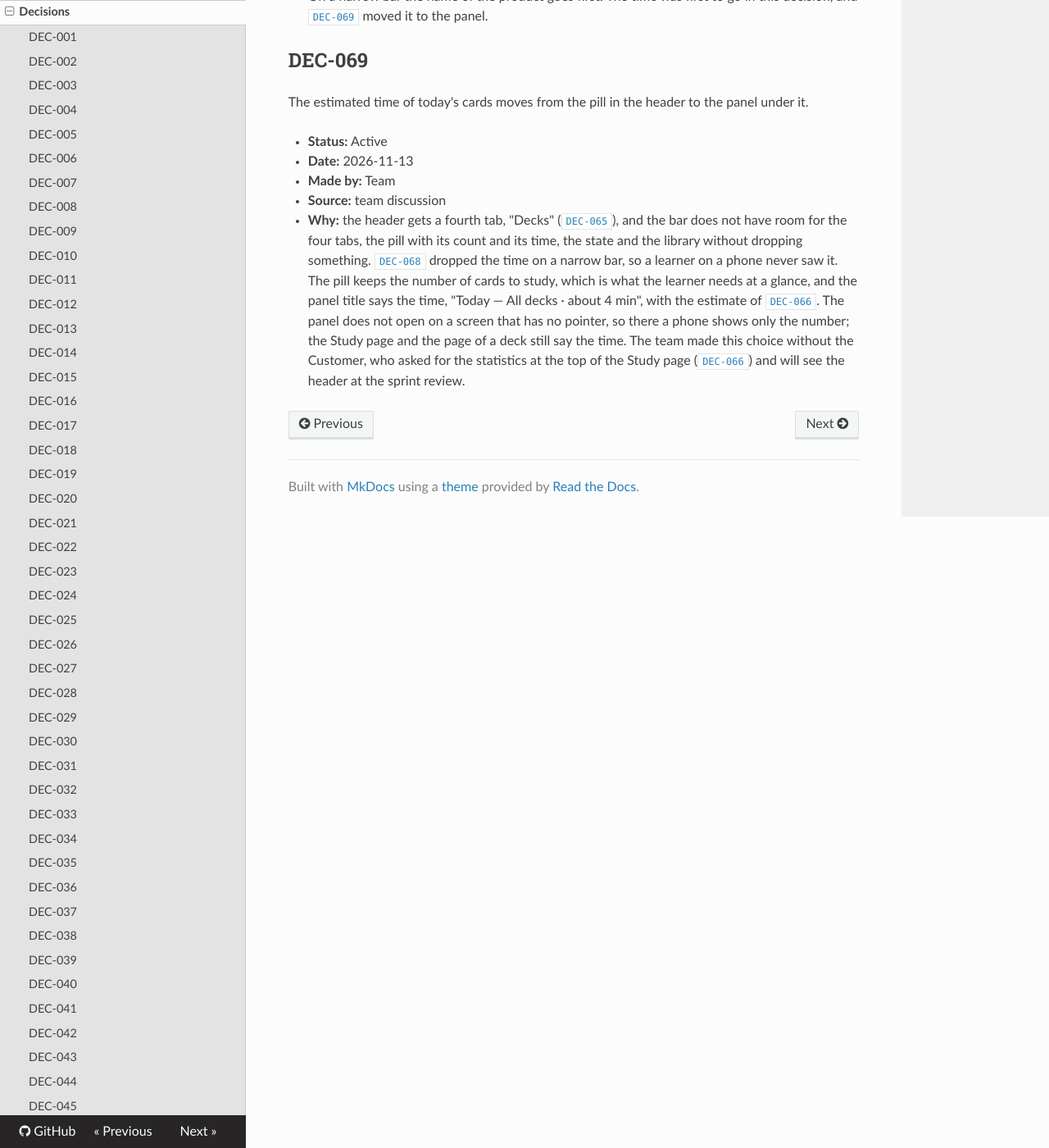
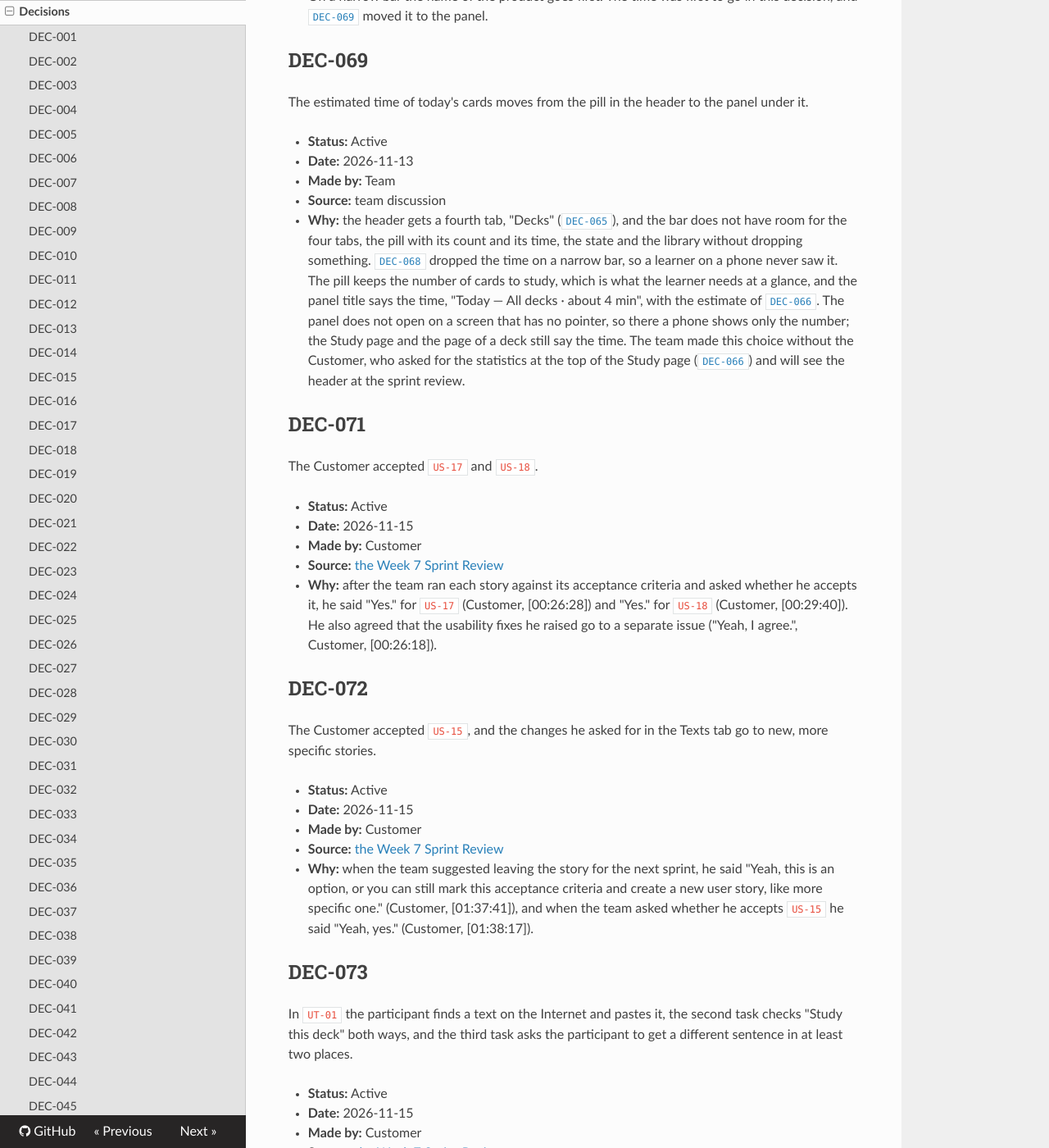
Before and after one commit to itpd-team-6/sentence-cards-generator-team-6, an MkDocs documentation site: the page built from docs/decisions.md, in a window 1280 px wide and 1400 px high, scrolled down 31021 px. Shown: the whole window at 82% size. Built offline with MkDocs 1.6.1, drawn with Linux system fonts in a browser that asks for light colours; nearby versions of some CDN libraries; some of the changed text lies outside the part shown.

Commit message:
Record the decisions of the Week 7 Sprint Review

```diff
--- a/docs/decisions.md
+++ b/docs/decisions.md
@@ -800,3 +800,88 @@ The estimated time of today's cards moves from the pill in the header to the pan
 - **Why:** the header gets a fourth tab, "Decks" ([`DEC-065`](#dec-065)), and the bar does not have room for the four tabs, the pill with its count and its time, the state and the library without dropping something. [`DEC-068`](#dec-068) dropped the time on a narrow bar, so a learner on a phone never saw it.
   The pill keeps the number of cards to study, which is what the learner needs at a glance, and the panel title says the time, "Today — All decks · about 4 min", with the estimate of [`DEC-066`](#dec-066). The panel does not open on a screen that has no pointer, so there a phone shows only the number; the Study page and the page of a deck still say the time.
   The team made this choice without the Customer, who asked for the statistics at the top of the Study page ([`DEC-066`](#dec-066)) and will see the header at the sprint review.
+
+## DEC-071
+
+The Customer accepted `US-17` and `US-18`.
+
+- **Status:** Active
+- **Date:** 2026-11-15
+- **Made by:** Customer
+- **Source:** [the Week 7 Sprint Review](../reports/week-07/meeting-report.md)
+- **Why:** after the team ran each story against its acceptance criteria and asked whether he accepts it, he said "Yes." for `US-17` (Customer, [00:26:28]) and "Yes." for `US-18` (Customer, [00:29:40]).
+  He also agreed that the usability fixes he raised go to a separate issue ("Yeah, I agree.", Customer, [00:26:18]).
+
+## DEC-072
+
+The Customer accepted `US-15`, and the changes he asked for in the Texts tab go to new, more specific stories.
+
+- **Status:** Active
+- **Date:** 2026-11-15
+- **Made by:** Customer
+- **Source:** [the Week 7 Sprint Review](../reports/week-07/meeting-report.md)
+- **Why:** when the team suggested leaving the story for the next sprint, he said "Yeah, this is an option, or you can still mark this acceptance criteria and create a new user story, like more specific one." (Customer, [01:37:41]), and when the team asked whether he accepts `US-15` he said "Yeah, yes." (Customer, [01:38:17]).
+
+## DEC-073
+
+In `UT-01` the participant finds a text on the Internet and pastes it, the second task checks "Study this deck" both ways, and the third task asks the participant to get a different sentence in at least two places.
+
+- **Status:** Active
+- **Date:** 2026-11-15
+- **Made by:** Customer
+- **Source:** [the Week 7 Sprint Review](../reports/week-07/meeting-report.md)
+- **Why:** he said "I think the primary task should be a bit extended so the user finds a text and pastes it." (Customer, [01:44:11]) and "But it would be more realistic to let them find the text on the Internet and paste it." (Customer, [01:46:28]), and suggested "Maybe you can also track how much it takes to find the text, copy it and so on." (Customer, [01:46:38]).
+  For the second task he said "Yes. It would be nice to check both ways." (Customer, [02:00:56]).
+  For the third task he said "I think you should ask the user to regenerate in at least two places, like in your system." (Customer, [01:57:08]) and "If regenerate is too specific, maybe, like, use this simpler wording, like, get a different one." (Customer, [01:57:52]).
+  The team agreed that the participants get no text beforehand.
+
+## DEC-074
+
+The Customer agreed with `QR-08`.
+
+- **Status:** Active
+- **Date:** 2026-11-15
+- **Made by:** Customer
+- **Source:** [the Week 7 Sprint Review](../reports/week-07/meeting-report.md)
+- **Why:** after the team read the measure and the bar of `QR-08`, he said "Yeah, sounds right." (Customer, [02:02:20]) and "Yeah, I think it's enough." (Customer, [02:02:24]).
+
+## DEC-075
+
+The Texts tab has two sub-tabs, "Add cards from a text" open by default and "Your texts" with active and archived texts, and the language pair is below the text field with an explanation.
+
+- **Status:** Active
+- **Date:** 2026-11-15
+- **Made by:** Customer
+- **Source:** [the Week 7 Sprint Review](../reports/week-07/meeting-report.md)
+- **Why:** he said "The primary one is add cards from a text and it opens by default." (Customer, [01:03:56]), "Maybe we could use an archive, the archive word instead of hiding." (Customer, [00:45:43]), "So I would suggest to move the settings to below the text input field." (Customer, [01:08:26]) and "And also explain what it's meant for." (Customer, [01:08:36]).
+
+## DEC-076
+
+A card keeps its link to its text while the text exists, and a card whose word is no longer in the text is marked.
+
+- **Status:** Active
+- **Date:** 2026-11-15
+- **Made by:** Customer
+- **Source:** [the Week 7 Sprint Review](../reports/week-07/meeting-report.md)
+- **Why:** he said "I'm not sure we should delete a card when the text is deleted or the word is unmarked." (Customer, [00:32:09]), "So I would suggest to keep the association between a card and the text as long as the text is still there, it exists." (Customer, [01:32:30]) and "Yeah, maybe show them somehow, like mark them somehow that the word is not inside the text" (Customer, [01:32:47]).
+  It builds on [`DEC-064`](#dec-064), which says a text keeps its cards when it changes.
+
+## DEC-077
+
+The green indicator of the connection is replaced by notifications shown where an error stops the learner, the search of Your cards finds only cards, and the sentence of a card is shown whole.
+
+- **Status:** Active
+- **Date:** 2026-11-15
+- **Made by:** Customer
+- **Source:** [the Week 7 Sprint Review](../reports/week-07/meeting-report.md)
+- **Why:** he said "Yes, so I think more context-based notifications will be more understandable for a user than this indicator." (Customer, [00:19:32]), "But this is the your cards tab, so I think it should only search for cards here." (Customer, [00:22:31]) and "There is text clipping issue, so I can't see sentences in full." (Customer, [00:23:23]).
+
+## DEC-078
+
+The statistics are shown at the top of the page in a button that opens the Study tab without starting a session.
+
+- **Status:** Active
+- **Date:** 2026-11-15
+- **Made by:** Customer
+- **Source:** [the Week 7 Sprint Review](../reports/week-07/meeting-report.md)
+- **Why:** he said "But this way seems to be better." about the statistics at the top (Customer, [00:04:33]), and about the button he said "I think it should not start the session because the session may need some settings." (Customer, [00:05:10]).
```
